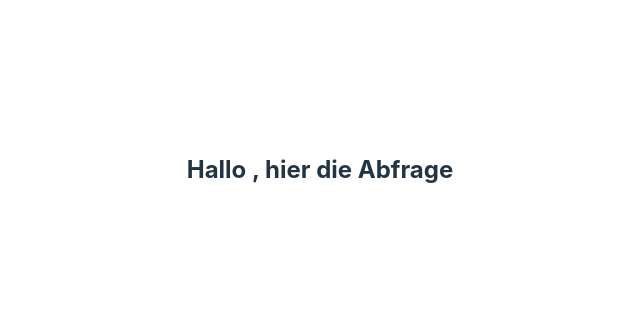
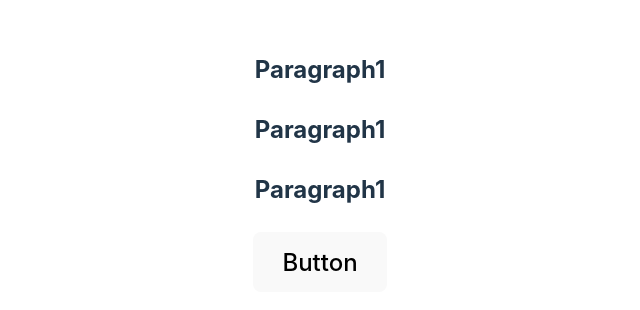
Before and after one commit to TiloRenner/FitCompFrontend, a React (Vite) app: page / in a window 1280 px wide. Shown: the part 230-540 px from the top of the page, without its empty margins (320-960 px from the left). Built offline with nearby package versions, Linux system fonts and the light colour scheme.

Commit message:
simple array rendered

```diff
--- a/src/components/AbfrageTest.jsx
+++ b/src/components/AbfrageTest.jsx
@@ -3,15 +3,34 @@
 
 function AbfrageTest({abfrage}){
 
-    return <h2>Hallo , hier die Abfrage</h2>
+    let displayCont = buildPage([1,1,1,2])
+    console.log("Cont:", displayCont)
+
+    return <h2>{displayCont}</h2>
 
 }
 
 
 
-function buildPage()
+function buildPage(array)
 {
 
+    console.log("Array", array)
+    const result = array.map((element) => {
+        if(element == 1)
+        {
+            return <p> Paragraph1</p>
+        }
+        else
+        {
+            return <button>Button</button>
+        }
+
+    }
+
+    )
+
+    return result;
 }
 
 export default AbfrageTest;
```
